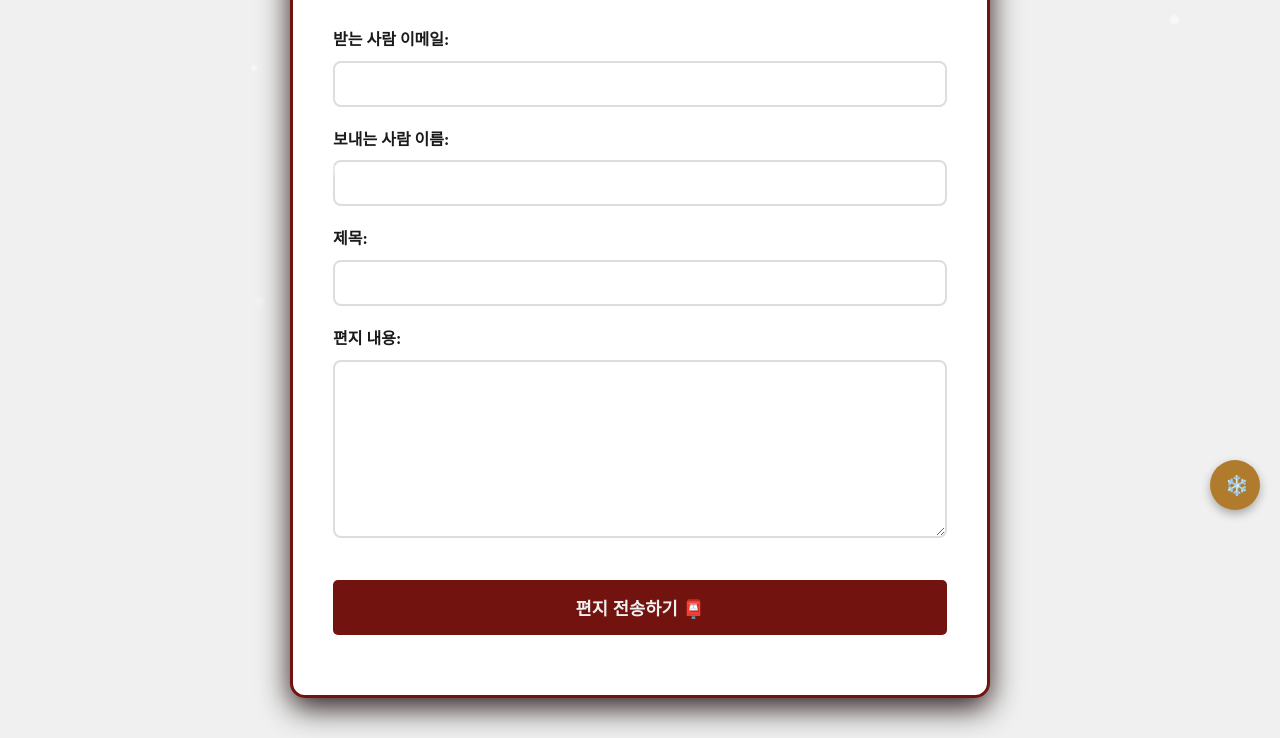
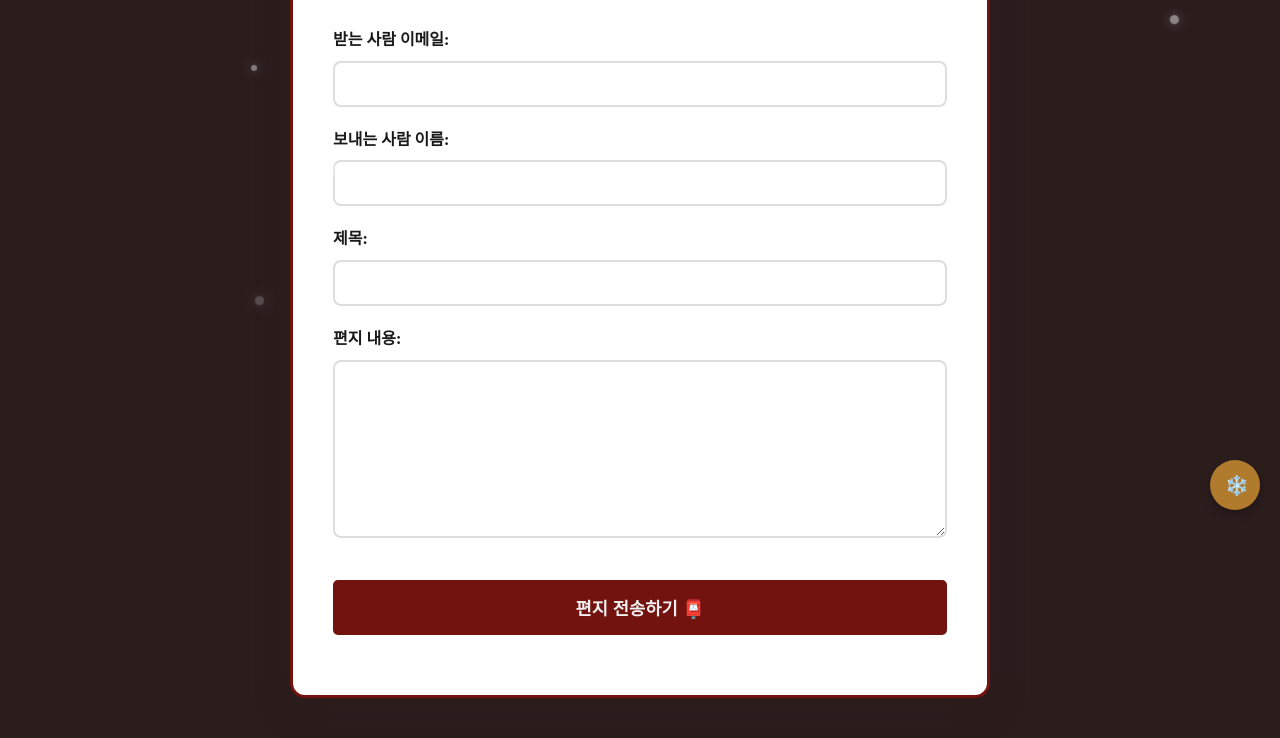
Before and after one commit to gongo1795/christmas_team, a plain HTML site: page letter.html in a window 1280 px wide. Shown: the part 270-1008 px from the top of the page. Drawn offline with Linux system fonts and the light colour scheme; a web font is replaced by a local one.

Commit message:
레터 배경 수정

```diff
--- a/css/letter.css
+++ b/css/letter.css
@@ -4,7 +4,7 @@
     display: flex;
     justify-content: center;
     padding: 40px 20px;
-    background-color: var(--color-white-snow);
+    background-color: var(--color-dark-brown-background); /* 다른 페이지와 동일한 변수 사용 */
 }
 
 .letter-container {
```
